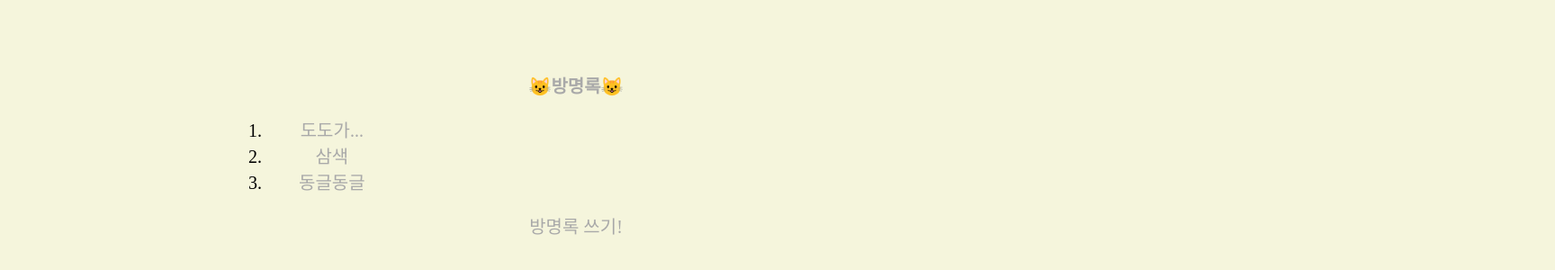
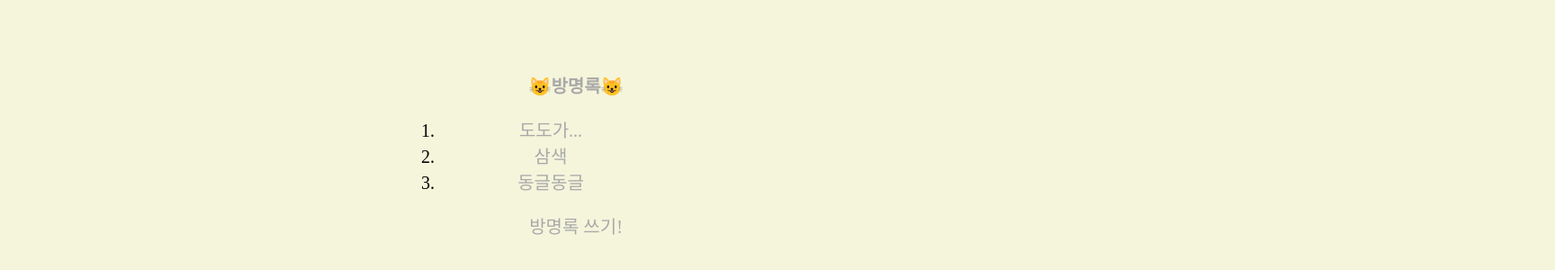
Before and after one commit to jungyungee/guest-book, a React (Create React App) app: page / in a window 1280 px wide. Shown: the part 176-476 px from the top of the page at 90% size, 1728 px wide, since content can reach past the window. Built offline with nearby package versions, Linux system fonts and the light colour scheme; a web font is replaced by a local one.

Commit message:
css 대충 마무리

```diff
--- a/src/App.css
+++ b/src/App.css
@@ -12,11 +12,12 @@
     background-color: beige;
     text-align: center;
 }
-nav{
-    text-align: center;
+#guest-list{
+    position: relative;
+    left: 35%;
 }
 body{
-    margin: 20% 20%;
+    margin-top: 20%;
 }
 li{
     width: 20%;
--- a/src/App.js
+++ b/src/App.js
@@ -26,7 +26,7 @@ function Nav(props){
       </li>)  //키: 자동 생성 태그의 경우 추적하는 근거가 됨!!
   }
 
-  return <nav>
+  return <nav id="guest-list">
           <ol>
             {lis}
           </ol>
```
